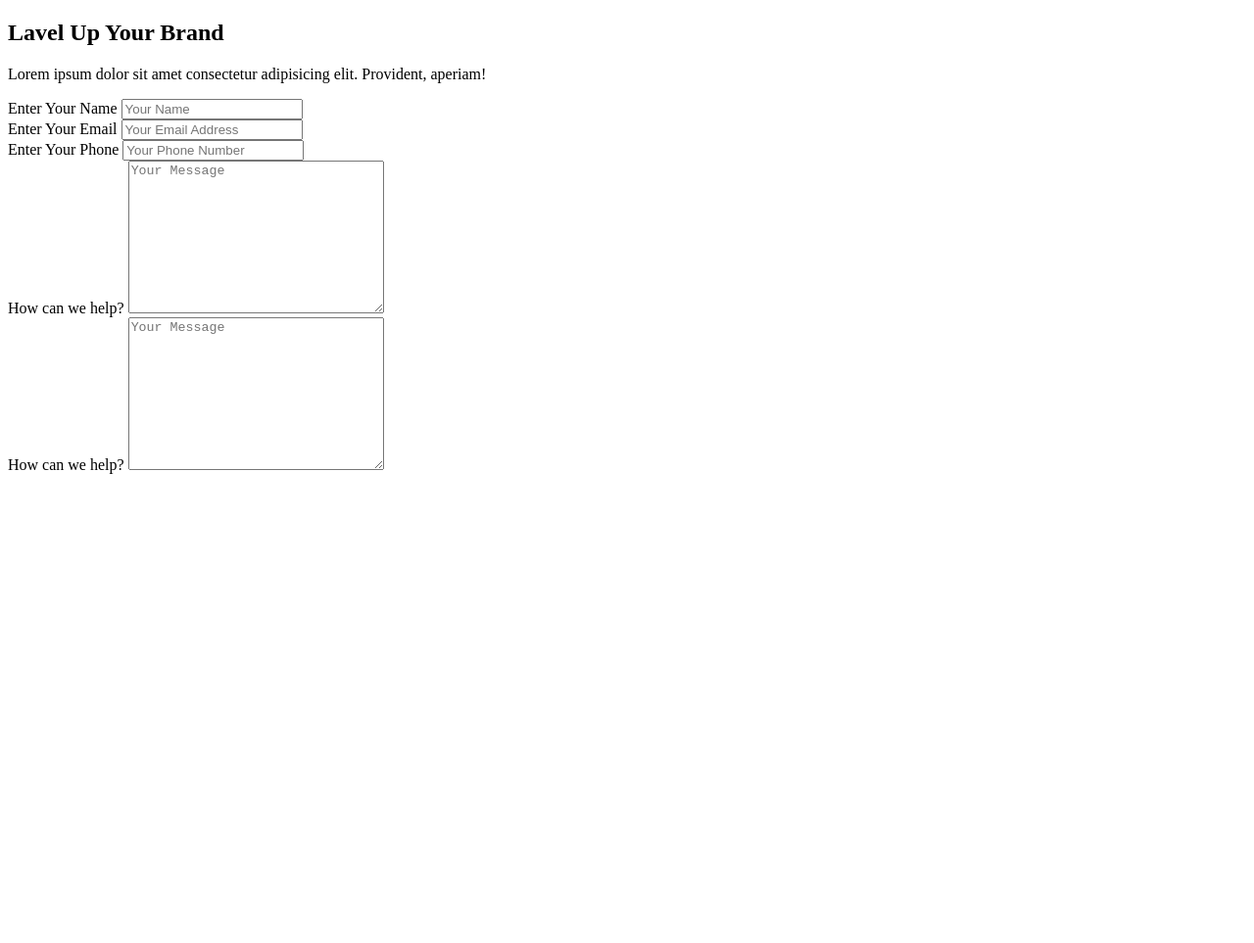
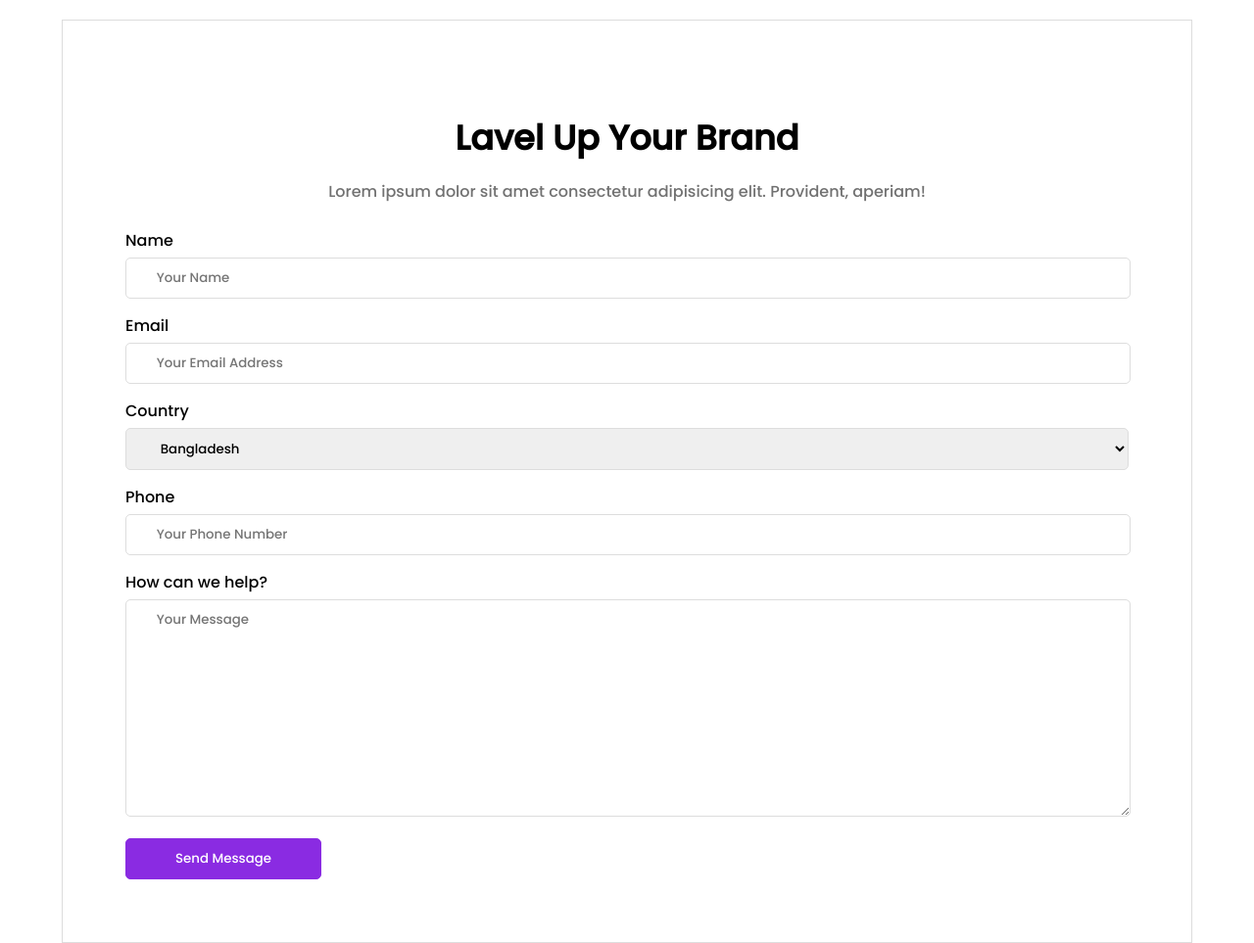
Before and after one commit to bedantoroy/css-learning, a plain HTML site: page part_26_CSS_Forms/index.html in a window 1280 px wide. Shown: the whole page at 98% size. Before the commit the page ends 800 px from the top, so only its background shows below. Drawn offline with Linux system fonts and the light colour scheme.

Commit message:
CSS forms have been updated again.

```diff
--- a/part_26_CSS_Forms/index.html
+++ b/part_26_CSS_Forms/index.html
@@ -5,6 +5,9 @@
     <meta charset="UTF-8">
     <meta name="viewport" content="width=device-width, initial-scale=1.0">
     <title>CSS part 26</title>
+    <link rel="preconnect" href="https://fonts.googleapis.com">
+    <link rel="preconnect" href="https://fonts.gstatic.com" crossorigin>
+    <link href="https://fonts.googleapis.com/css2?family=Poppins:wght@500&display=swap" rel="stylesheet">
     <link rel="stylesheet" href="style.css">
 </head>
 
@@ -14,15 +17,24 @@
         <p>Lorem ipsum dolor sit amet consectetur adipisicing elit. Provident, aperiam!</p>
         <form action="">
             <div class="child_form">
-                <label for="name">Enter Your Name</label>
+                <label for="name">Name</label>
                 <input type="text" name="name" id="" placeholder="Your Name">
             </div>
             <div class="child_form">
-                <label for="email">Enter Your Email</label>
+                <label for="email">Email</label>
                 <input type="email" name="email" id="" placeholder="Your Email Address">
             </div>
             <div class="child_form">
-                <label for="phone">Enter Your Phone</label>
+                <label for="phone">Country</label>
+                <select name="country" id="">
+                    <option value="bd">Bangladesh</option>
+                    <option value="in">India</option>
+                    <option value="pk">Pakistan</option>
+                    <option value="lk">Srilanka</option>
+                </select>
+            </div>
+            <div class="child_form">
+                <label for="phone">Phone</label>
                 <input type="number" name="phone" id="" placeholder="Your Phone Number">
             </div>
             <div class="child_form">
@@ -30,8 +42,7 @@
                 <textarea name="" id="" cols="30" rows="10" placeholder="Your Message"></textarea>
             </div>
             <div class="child_form">
-                <label for="message">How can we help?</label>
-                <textarea name="" id="" cols="30" rows="10" placeholder="Your Message"></textarea>
+                <input type="button" value="Send Message">
             </div>
         </form>
     </div>
--- a/part_26_CSS_Forms/style.css
+++ b/part_26_CSS_Forms/style.css
@@ -0,0 +1,59 @@
+body {
+    font-family: 'Poppins', sans-serif;
+    margin: 0;
+}
+.contact{
+    width: 80%;
+    border: 1px solid #ddd;
+    margin: 20px auto;
+    padding: 5%;
+    text-align: center;
+}
+.contact h2{
+    font-weight: bold;
+    font-size: 35px;
+    margin-bottom: 0;
+}
+.contact p{
+    color: rgb(113, 113, 113);
+}
+.contact form{
+    margin-top: 25px;
+}
+.child_form{
+    width: 100%;
+    margin-bottom: 15px;
+    text-align: left;
+}
+.child_form label{
+    display: block;
+    margin-bottom: 5px;
+}
+.child_form input,
+.child_form select,
+.child_form textarea{
+    border: 1px solid #ddd;
+    border-radius: 5px;
+    padding: 10px 3%;
+    width: 94%;
+    font-family: 'Poppins', sans-serif;
+}
+.child_form select{
+    width: 100%;
+}
+.child_form input[type='button']{
+    width: 200px;
+    background: blueviolet;
+    border: 1px solid blueviolet;
+    color: #fff;
+    cursor: pointer;
+}
+.child_form input[type='button']:hover{
+    width: 200px;
+    background: black;
+    border: 1px solid black;
+    color: #fff;
+}
+.child_form:last-child{
+    margin-bottom: 0px;
+}
```
